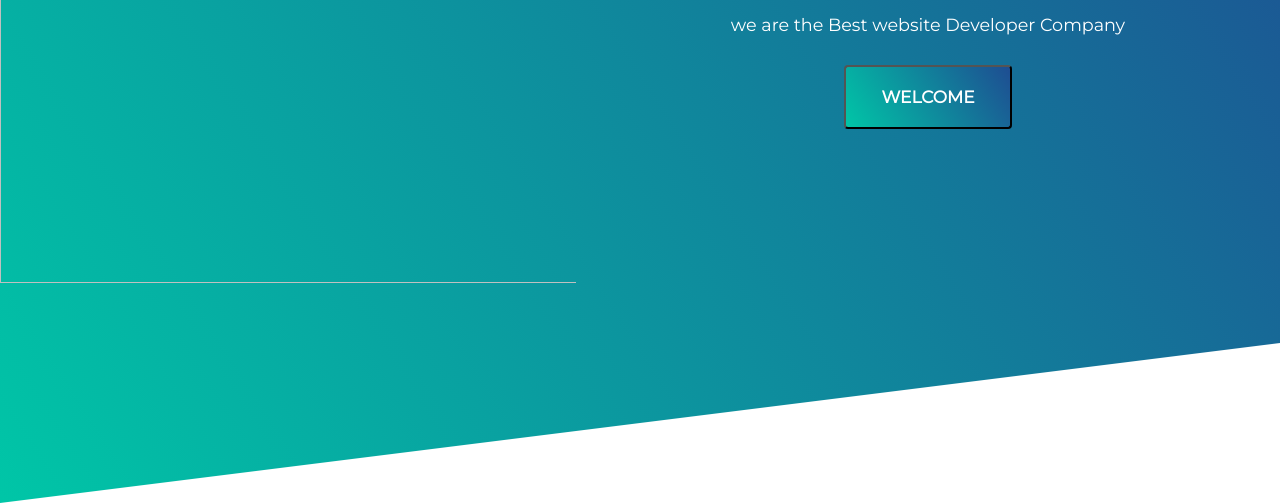
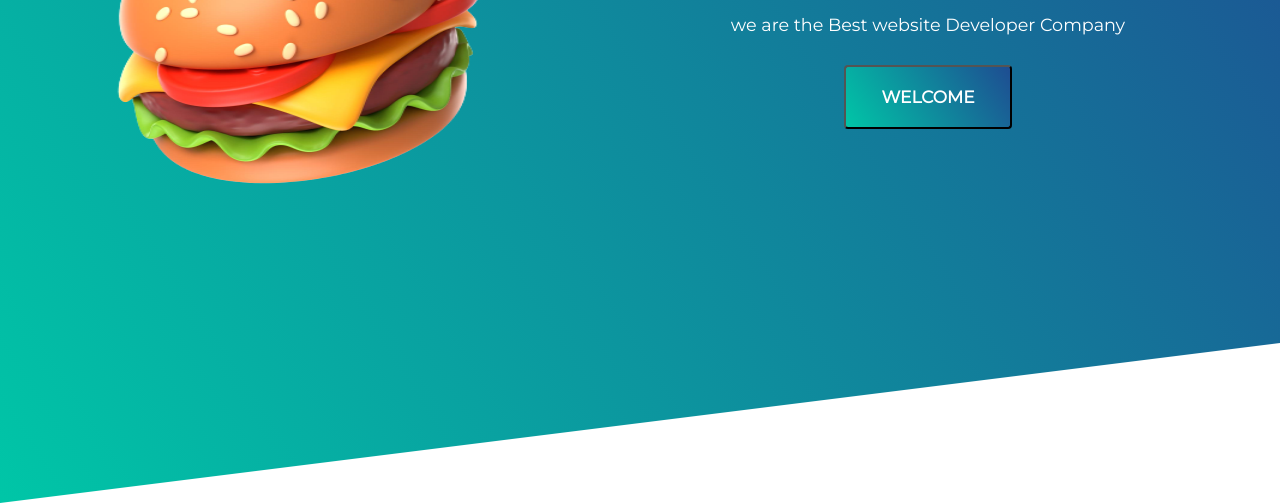
Before and after one commit to Shehbaz456/morden_web_landing-page, a plain HTML site: page index.html in a window 1280 px wide. Shown: the part 297-800 px from the top of the page. Drawn offline with Linux system fonts and the light colour scheme; the site is published under a folder, as on GitHub Pages, so addresses that start at the root find nothing.

Commit message:
Update index.html

```diff
--- a/index.html
+++ b/index.html
@@ -6,7 +6,7 @@
     <meta name="viewport" content="width=device-width, initial-scale=1.0">
     <link rel="stylesheet" href="style.css">
     <link href="https://fonts.googleapis.com/css2?family=Montserrat&display=swap" rel="stylesheet">
-    <link rel="shortcut icon" href="/images/favicon-32x32.png" type="image/x-icon">
+    <link rel="shortcut icon" href="favicon-32x32.png" type="image/x-icon">
     <title>Morden Website</title>
 </head>
 <body>
@@ -26,7 +26,7 @@
         </nav>
         <section>
             <div class="leftside">
-                <img src="/images/food-removebg-preview.png" alt="">
+                <img src="food-removebg-preview.png" alt="">
             </div>
             <div class="rightside">
                 <h1>OUR MODERN WEBSITE</h1>
```
